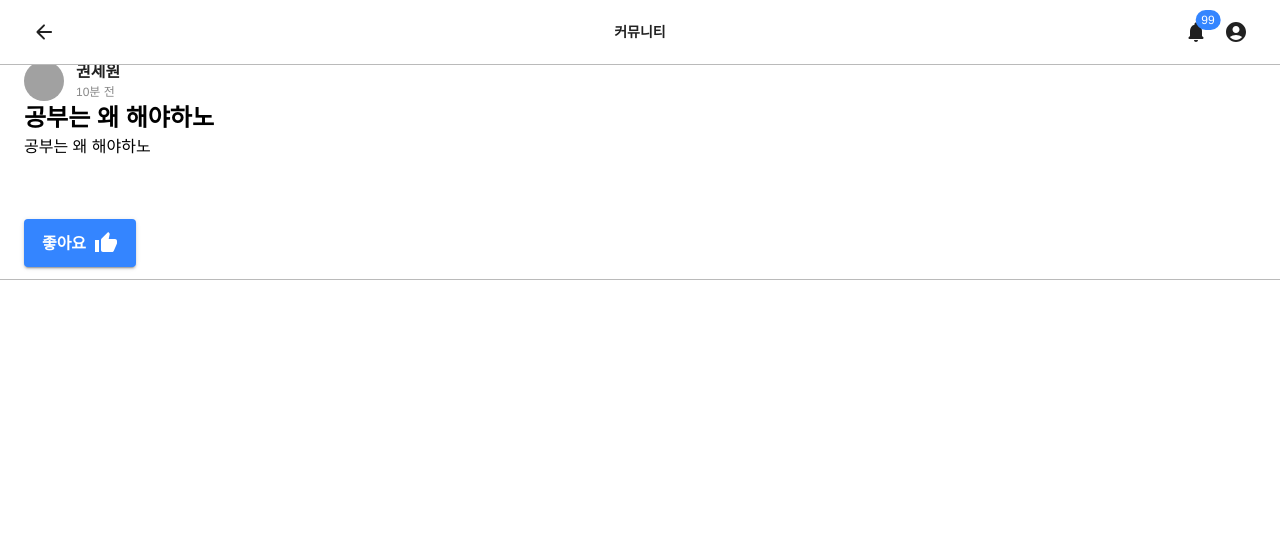
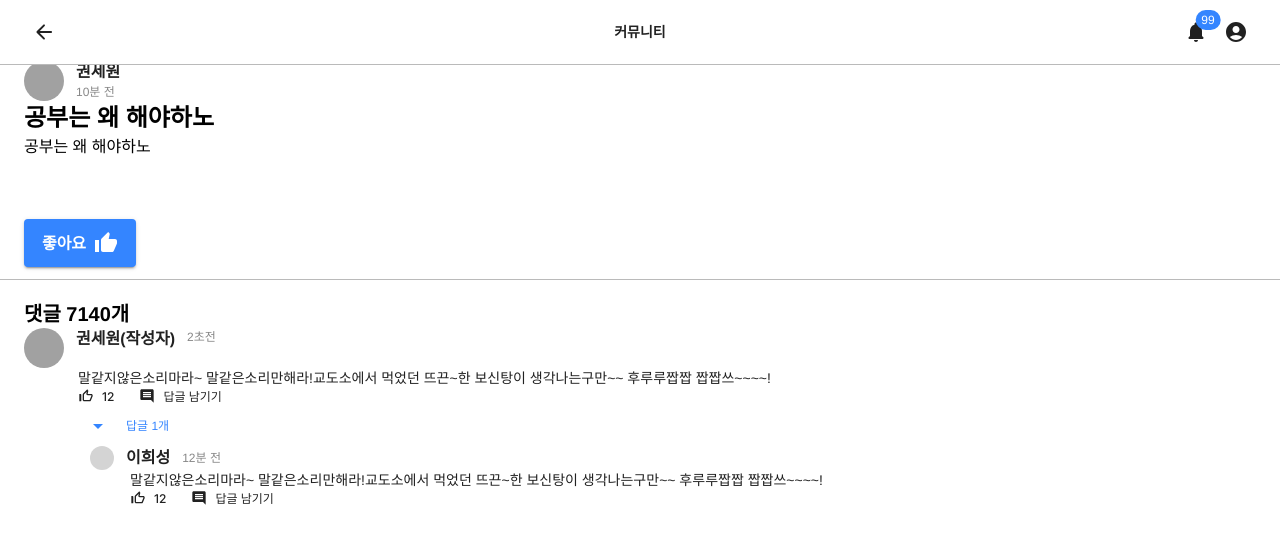
Before and after one commit to schoolzone06/schoolzone_frontend, a Next.js app: page /detail in a window 1280 px wide. Shown: the top 542 px of the page. Built offline with nearby package versions, Linux system fonts and the light colour scheme; a web font is replaced by a local one.

Commit message:
feat: community 댓글 퍼블리싱

```diff
--- a/src/app/detail/page.tsx
+++ b/src/app/detail/page.tsx
@@ -2,9 +2,12 @@
 import AppBar from "@/components/AppBar";
 import font from "@/styles/font";
 import theme from "@/styles/theme";
-import { Box, Button, Typography } from "@mui/material";
+import { Box, Button, IconButton, Typography } from "@mui/material";
 import React from "react";
 import ThumbUpIcon from "@mui/icons-material/ThumbUp";
+import ThumbUpOffAltIcon from "@mui/icons-material/ThumbUpOffAlt";
+import CommentIcon from "@mui/icons-material/Comment";
+import ArrowDropDownIcon from "@mui/icons-material/ArrowDropDown";
 
 const Detail = () => {
   return (
@@ -26,7 +29,7 @@ const Detail = () => {
               <Box
                 width="40px"
                 height="40px"
-                borderRadius="100px"
+                borderRadius="100%"
                 bgcolor={theme.gray[400]}
               />
               <Box>
@@ -57,9 +60,107 @@ const Detail = () => {
             <ThumbUpIcon sx={{ ml: "8px" }} />
           </Button>
         </Box>
+        <Box p="20px 24px" boxSizing="border-box">
+          <Typography sx={{ ...font.Headline }}>댓글 7140개</Typography>
+          <Box display="flex" gap="12px">
+            <Box
+              width="40px"
+              height="40px"
+              borderRadius="100%"
+              bgcolor={theme.gray[400]}
+            />
+            <Box display="flex" gap="12px">
+              <Typography sx={{ ...font.Subhead1, color: theme.gray[900] }}>
+                권세원(작성자)
+              </Typography>
+              <Typography sx={{ ...font.Caption, color: theme.gray[500] }}>
+                2초전
+              </Typography>
+            </Box>
+          </Box>
+          <Box width="100%" pl="54px" boxSizing="border-box">
+            <Typography sx={{ ...font.Body2, color: theme.gray[900] }}>
+              말같지않은소리마라~ 말같은소리만해라!교도소에서 먹었던 뜨끈~한
+              보신탕이 생각나는구만~~ 후루루짭짭 짭짭쓰~~~~!
+            </Typography>
+            <Box display="flex" gap="25px">
+              <Box
+                display="flex"
+                sx={{ ...font.Caption }}
+                color={theme.gray[900]}
+                gap="8px"
+              >
+                <ThumbUpOffAltIcon sx={{ width: "16px", height: "16px" }} />
+                12
+              </Box>
+              <Box
+                display="flex"
+                sx={{ ...font.Caption }}
+                color={theme.gray[900]}
+                gap="8px"
+              >
+                <CommentIcon sx={{ width: "16px", height: "16px" }} />
+                답글 남기기
+              </Box>
+            </Box>
+            <Box>
+              <Box display="flex" alignItems="center" gap="8px">
+                <IconButton sx={{ color: theme.secondary }}>
+                  <ArrowDropDownIcon />
+                </IconButton>
+                <Typography sx={{ color: theme.secondary, ...font.Caption }}>
+                  답글 1개
+                </Typography>
+              </Box>
+              <Box width="100%" p="0 12px">
+                <Box display="flex" gap="12px" alignItems="center">
+                  <Box
+                    width="24px"
+                    height="24px"
+                    bgcolor={theme.gray[200]}
+                    borderRadius="100%"
+                  />
+                  <Typography sx={{ ...font.Subhead1, color: theme.gray[900] }}>
+                    이희성
+                  </Typography>
+                  <Typography sx={{ ...font.Caption, color: theme.gray[500] }}>
+                    12분 전
+                  </Typography>
+                </Box>
+                <Box width="100%" pl="40px" boxSizing="border-box">
+                  <Typography sx={{ ...font.Body2, color: theme.gray[900] }}>
+                    말같지않은소리마라~ 말같은소리만해라!교도소에서 먹었던
+                    뜨끈~한 보신탕이 생각나는구만~~ 후루루짭짭 짭짭쓰~~~~!
+                  </Typography>
+                  <Box display="flex" gap="25px">
+                    <Box
+                      display="flex"
+                      sx={{ ...font.Caption }}
+                      color={theme.gray[900]}
+                      gap="8px"
+                    >
+                      <ThumbUpOffAltIcon
+                        sx={{ width: "16px", height: "16px" }}
+                      />
+                      12
+                    </Box>
+                    <Box
+                      display="flex"
+                      sx={{ ...font.Caption }}
+                      color={theme.gray[900]}
+                      gap="8px"
+                    >
+                      <CommentIcon sx={{ width: "16px", height: "16px" }} />
+                      답글 남기기
+                    </Box>
+                  </Box>
+                </Box>
+              </Box>
+            </Box>
+          </Box>
+        </Box>
       </Box>
     </Box>
   );
 };
-
 export default Detail;
```
